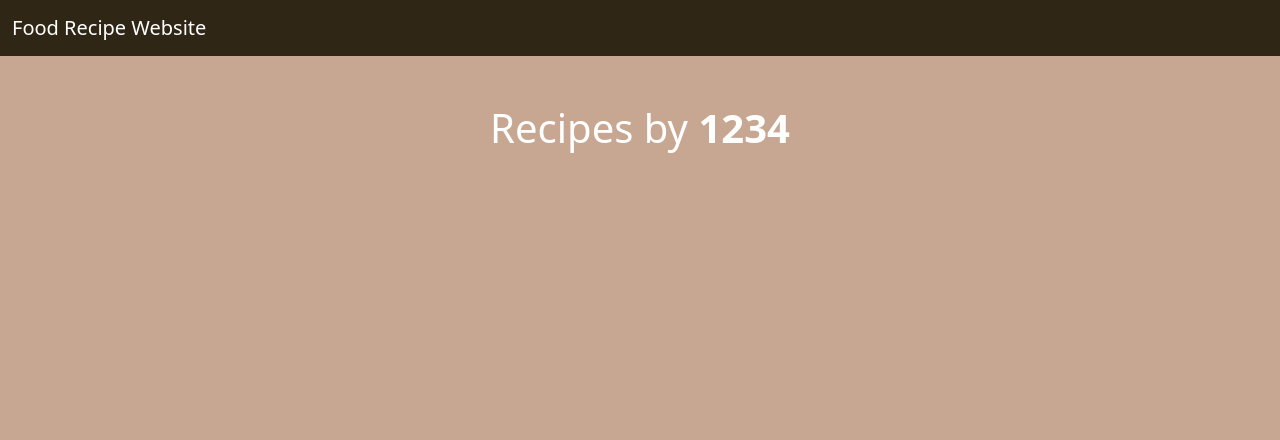
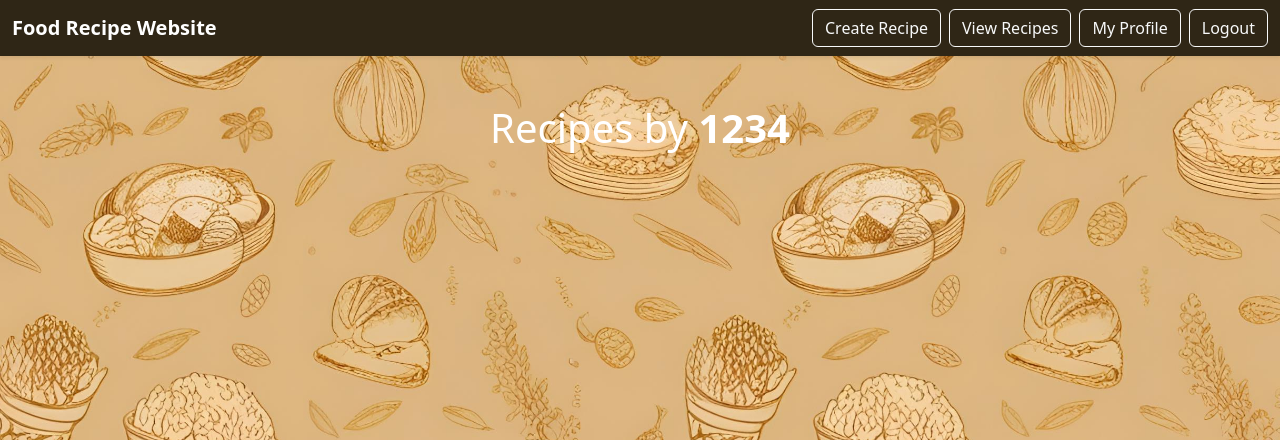
Before and after one commit to RyanTang0203/Recipe_Web_App, a Flask app: page /user/2 in a window 1280 px wide. Shown: the top 440 px of the page. Run offline with Flask 3, Linux system fonts and the light colour scheme; a user stored in the database is signed in.

```diff
--- a/app/templates/user_recipes.html
+++ b/app/templates/user_recipes.html
@@ -5,10 +5,13 @@
   <title>{{ user.username }}'s Recipes</title>
   <link rel="stylesheet" href="https://cdn.jsdelivr.net/npm/bootstrap@5.3.3/dist/css/bootstrap.min.css">
   <style>
-    body {
-      background-color: #c8a792;
-      color: white;
-    }
+   	body {
+    	  background-image: url("{{ url_for('static', filename='bg.jpg') }}");
+    	  background-size: cover;
+    	  background-repeat: no-repeat;
+    	  background-position: center;
+    	  color: white;
+    	}
     .navbar {
       background-color: #2f2616;
     }
@@ -21,11 +24,21 @@
   </style>
 </head>
 <body>
-  <nav class="navbar navbar-expand-lg navbar-dark">
+<header>
+  <div class="navbar navbar-dark shadow-sm">
     <div class="container-fluid">
-      <a class="navbar-brand" href="{{ url_for('home') }}">Food Recipe Website</a>
+      <a href="{{ url_for('home') }}" class="navbar-brand d-flex align-items-center">
+        <strong>Food Recipe Website</strong>
+      </a>
+      <div class="ms-auto d-flex">
+        <a href="{{ url_for('add_recipe') }}" class="btn btn-outline-light me-2">Create Recipe</a>
+        <a href="{{ url_for('list_recipes') }}" class="btn btn-outline-light me-2">View Recipes</a>
+		<a href="{{ url_for('view_user', user_id=current_user.id) }}" class="btn btn-outline-light me-2">My Profile</a>
+        <a href="{{ url_for('logout') }}" class="btn btn-outline-light">Logout</a>
+      </div>
     </div>
-  </nav>
+  </div>
+</header>
 
   <div class="container py-5">
     <h1 class="text-center mb-4">Recipes by <strong>{{ user.username }}</strong></h1>
```
Also changed, not shown: app/templates/add_recipe.html (+3 -17 lines), app/templates/home.html (+8 -2 lines), app/templates/recipe_detail.html (+9 -16 lines), app/templates/recipes.html (+4 -9 lines), app/static/uploads/20231120-WEB-Lasanga-6422.jpg (added).
